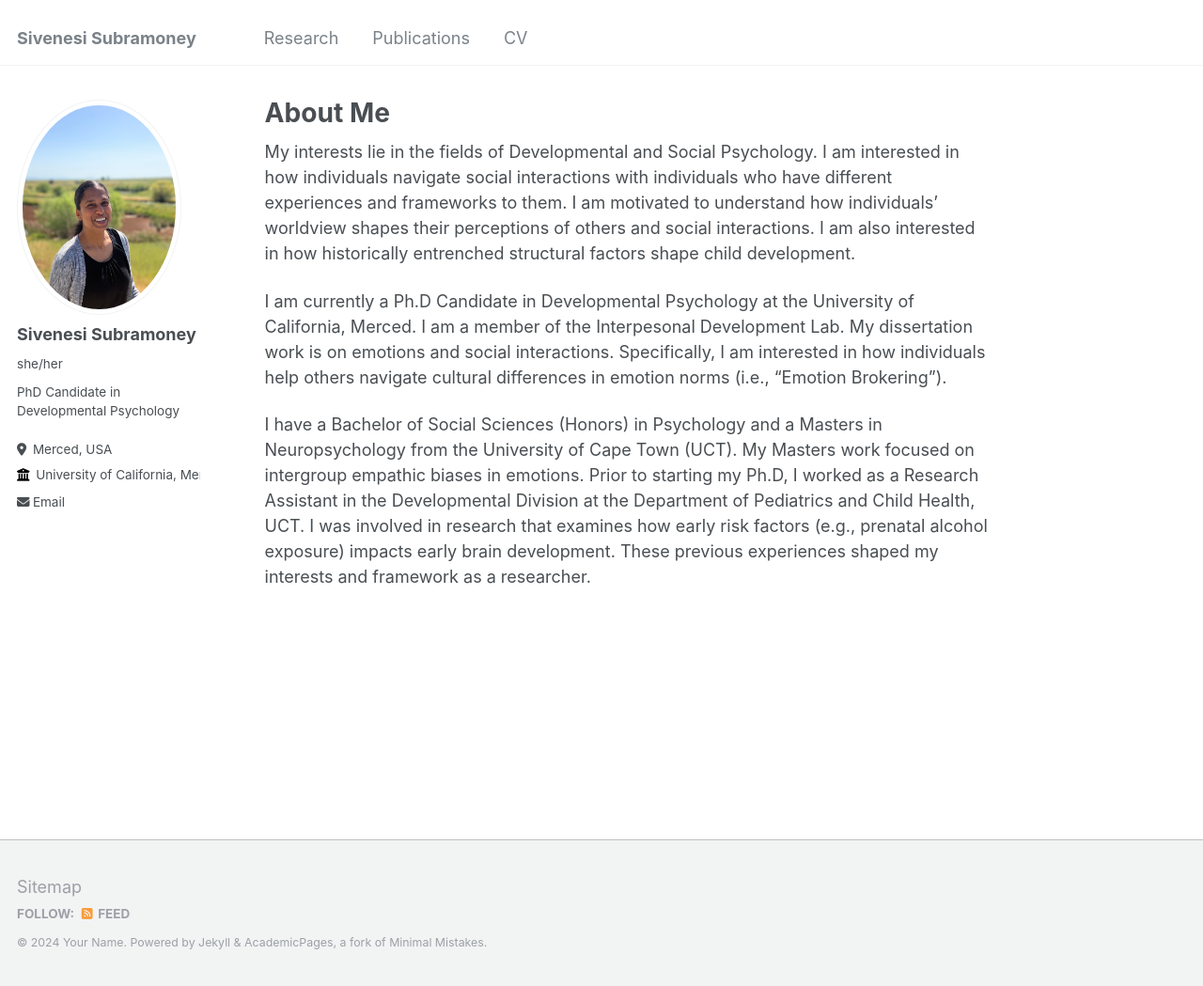
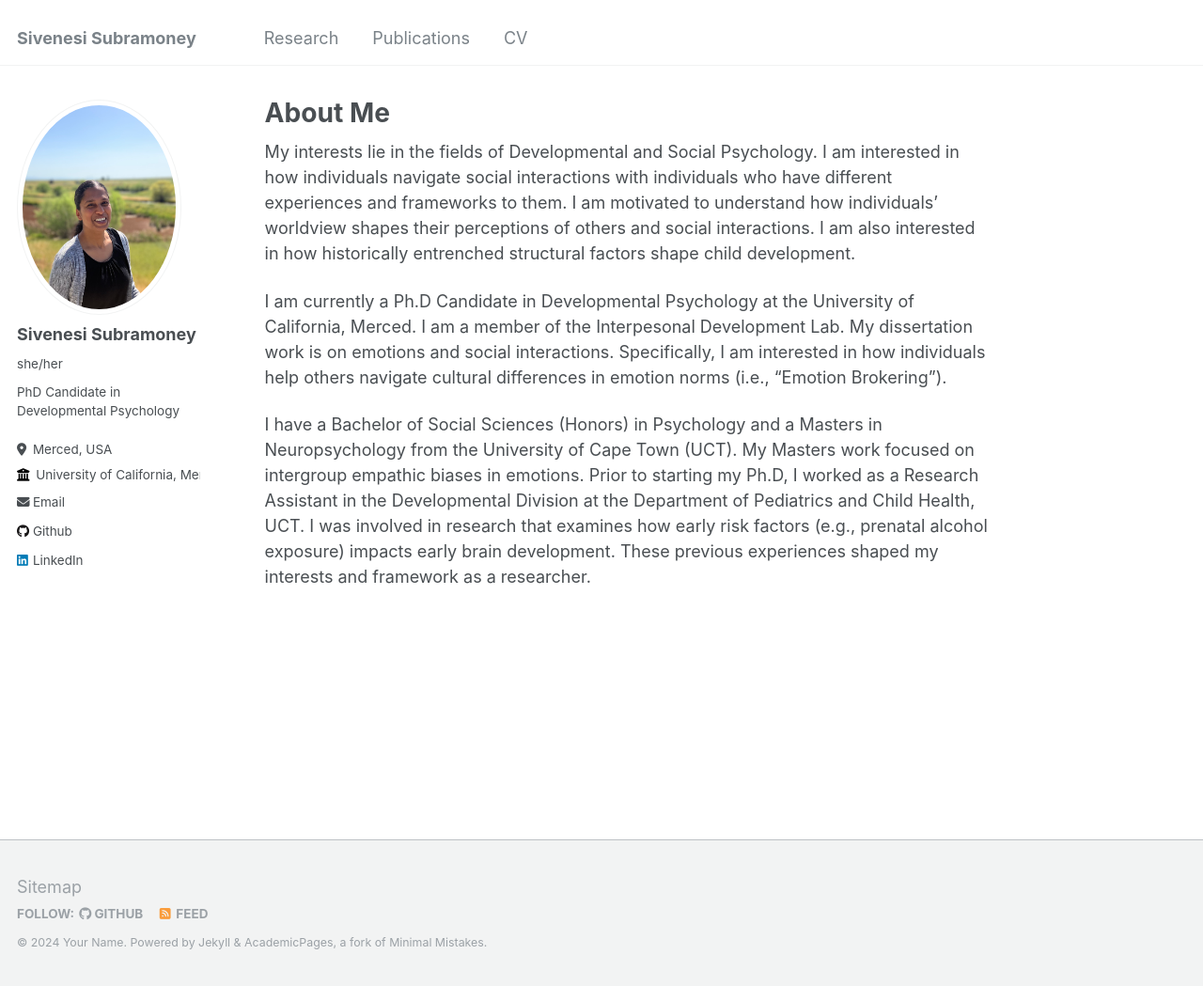
Before and after one commit to Sivenesi/Sivenesi.github.io, a Jekyll site: the page built from _pages/about.md, in a window 1280 px wide and 1049 px high. Shown: the whole window at 94% size. Built offline with Jekyll 4.4.1, drawn with Linux system fonts in a browser that asks for light colours; some of the changed lines change nothing that is shown.

Commit message:
Update _config.yml

```diff
--- a/_config.yml
+++ b/_config.yml
@@ -25,7 +25,7 @@ author:
   name             : "Sivenesi Subramoney"
   pronouns         :  "she/her"
   bio              : "PhD Candidate in Developmental Psychology"
-  location         : "Merced, USA "
+  location         : "Merced, USA"
   employer         : "University of California, Merced"
   uri              : # URL
   email            : "ssubramoney@ucmerced.edu"
@@ -42,7 +42,7 @@ author:
   bitbucket        : # Username - Update with your username on the site
   codepen          : # Username
   dribbble         : # Username
-  github           : #"Sivenesi"
+  github           : "https://github.com/Sivenesi"
   kaggle           : # Username
   stackoverflow    : # User number or user number and name (i.e., use "1" or "1/jeff-atwood")
 
@@ -56,7 +56,7 @@ author:
   keybase          : # Username
   instagram        : # Username
   lastfm           : # Username
-  linkedin         : # Username
+  linkedin         : "https://www.linkedin.com/in/sivenesisubramoney/"
   mastodon         : # URL
   medium           : # URL
   pinterest        : # Username
```
